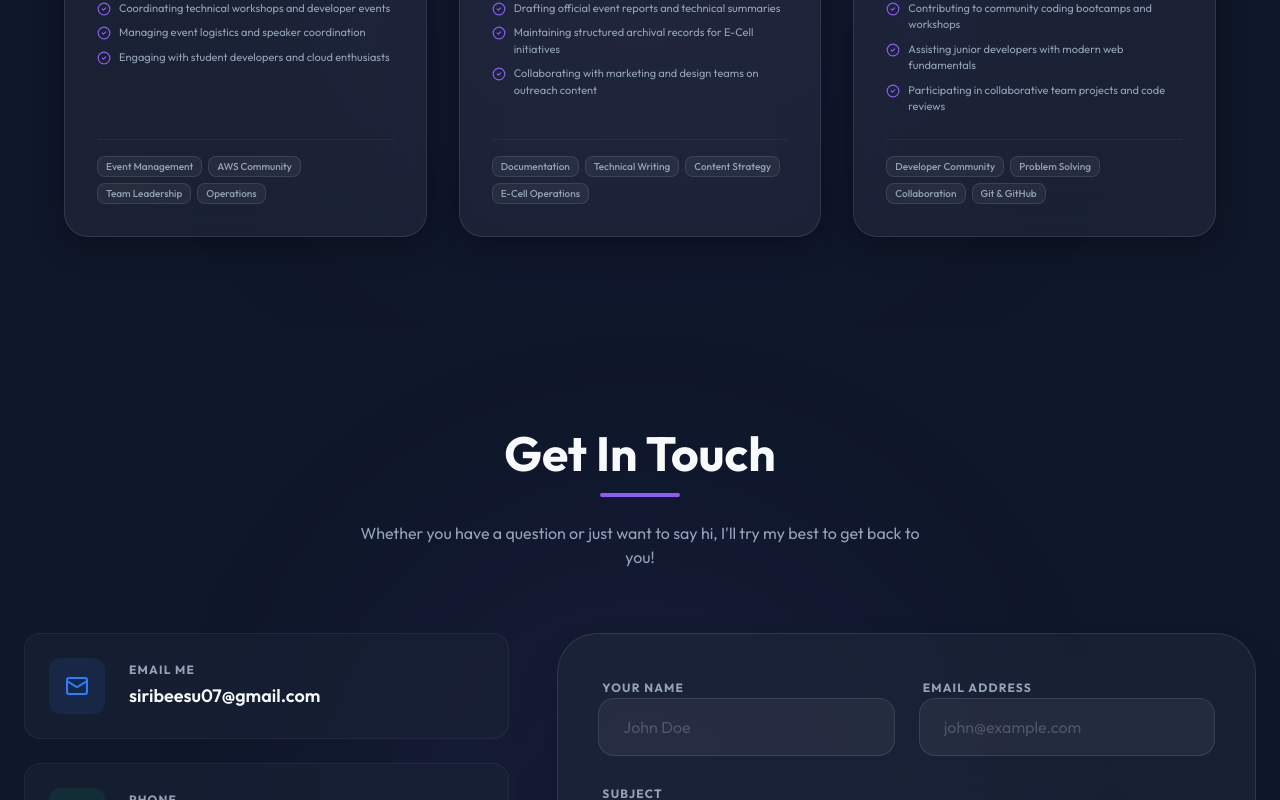
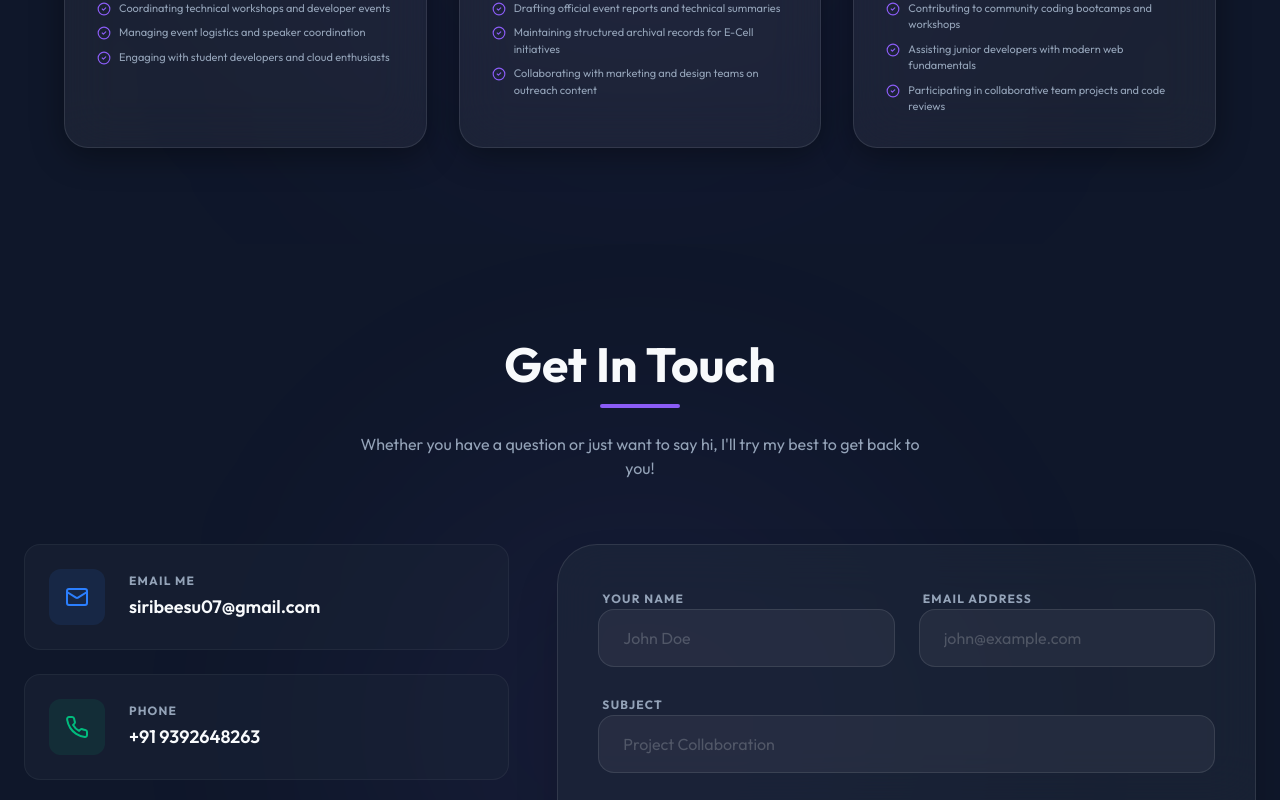
Before and after one commit to siribeesu/siribeesu-portfolio, a React (Vite) app: page / in a window 1280 px wide. Shown: the part 5630-6430 px from the top of the page. Built offline with nearby package versions, Linux system fonts and the light colour scheme.

Commit message:
Remove skill tags footer from Leadership cards

```diff
--- a/src/components/Leadership.jsx
+++ b/src/components/Leadership.jsx
@@ -14,7 +14,6 @@ const Leadership = () => {
                 "Managing event logistics and speaker coordination",
                 "Engaging with student developers and cloud enthusiasts"
             ],
-            skills: ["Event Management", "AWS Community", "Team Leadership", "Operations"],
             gradient: "from-amber-500/20 to-yellow-500/20",
             icon: <Users className="w-6 h-6 text-amber-400" />
         },
@@ -28,7 +27,6 @@ const Leadership = () => {
                 "Maintaining structured archival records for E-Cell initiatives",
                 "Collaborating with marketing and design teams on outreach content"
             ],
-            skills: ["Documentation", "Technical Writing", "Content Strategy", "E-Cell Operations"],
             gradient: "from-purple-500/20 to-indigo-500/20",
             icon: <FileText className="w-6 h-6 text-purple-400" />
         },
@@ -42,7 +40,6 @@ const Leadership = () => {
                 "Assisting junior developers with modern web fundamentals",
                 "Participating in collaborative team projects and code reviews"
             ],
-            skills: ["Developer Community", "Problem Solving", "Collaboration", "Git & GitHub"],
             gradient: "from-emerald-500/20 to-cyan-500/20",
             icon: <Code2 className="w-6 h-6 text-emerald-400" />
         }
@@ -110,25 +107,12 @@ const Leadership = () => {
                                     {item.description}
                                 </p>
 
-                                <div className="space-y-2 mb-6">
+                                <div className="space-y-2">
                                     {item.highlights.map((point, pIdx) => (
                                         <div key={pIdx} className="flex items-start gap-2 text-[11px] text-text-muted">
                                             <CheckCircle2 className="w-3.5 h-3.5 text-primary flex-shrink-0 mt-0.5" />
                                             <span>{point}</span>
                                         </div>
-                                    ))}
-                                </div>
-                            </div>
-
-                            <div className="relative z-10 pt-4 border-t border-white/5">
-                                <div className="flex flex-wrap gap-1.5">
-                                    {item.skills.map((skill, sIdx) => (
-                                        <span
-                                            key={sIdx}
-                                            className="px-2 py-0.5 bg-white/5 border border-white/10 rounded-lg text-[10px] font-medium text-text-muted group-hover:border-primary/20 transition-all"
-                                        >
-                                            {skill}
-                                        </span>
                                     ))}
                                 </div>
                             </div>
```
